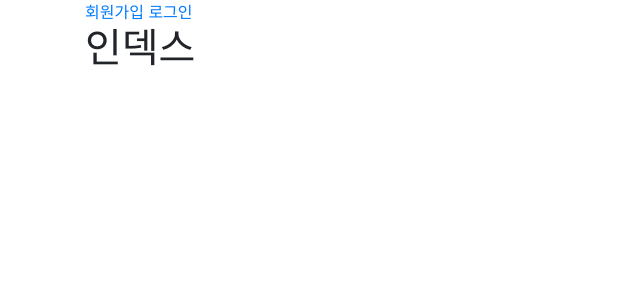
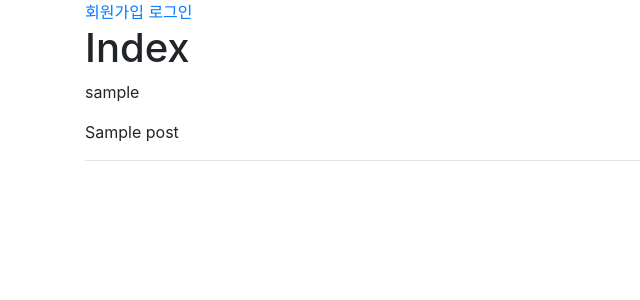
Before and after one commit to NamSeonWoong/facebook, a Django app: page /posts/ in a window 1280 px wide. Shown: the top 300 px of the page, without its empty margins (0-640 px from the left). Run offline with Django 3.2, Linux system fonts and the light colour scheme; tables that the repository leaves empty hold one stand-in row (values such as "Sample post"); some libraries are stand-ins or nearby versions.

Commit message:
post index

```diff
--- a/posts/templates/posts/index.html
+++ b/posts/templates/posts/index.html
@@ -1,5 +1,10 @@
 {% extends 'base.html' %}
 {% load bootstrap4 %}
 {% block body %}
-  <h1>인덱스</h1>
+  <h1>Index</h1>
+  {% for post in posts %}
+    <p>{{post.user.username}}</p>
+    <p>{{post.title}}</p>
+    <hr>
+  {% endfor %}
 {% endblock %}
--- a/posts/views.py
+++ b/posts/views.py
@@ -5,7 +5,11 @@ from .models import Post
 # Create your views here.
 
 def index(request):
-    return render(request, 'posts/index.html')
+    posts = Post.objects.all()
+    context = {
+        'posts': posts,
+    }
+    return render(request, 'posts/index.html', context)
 
 def create(request):
     if request.method == "POST":
```
